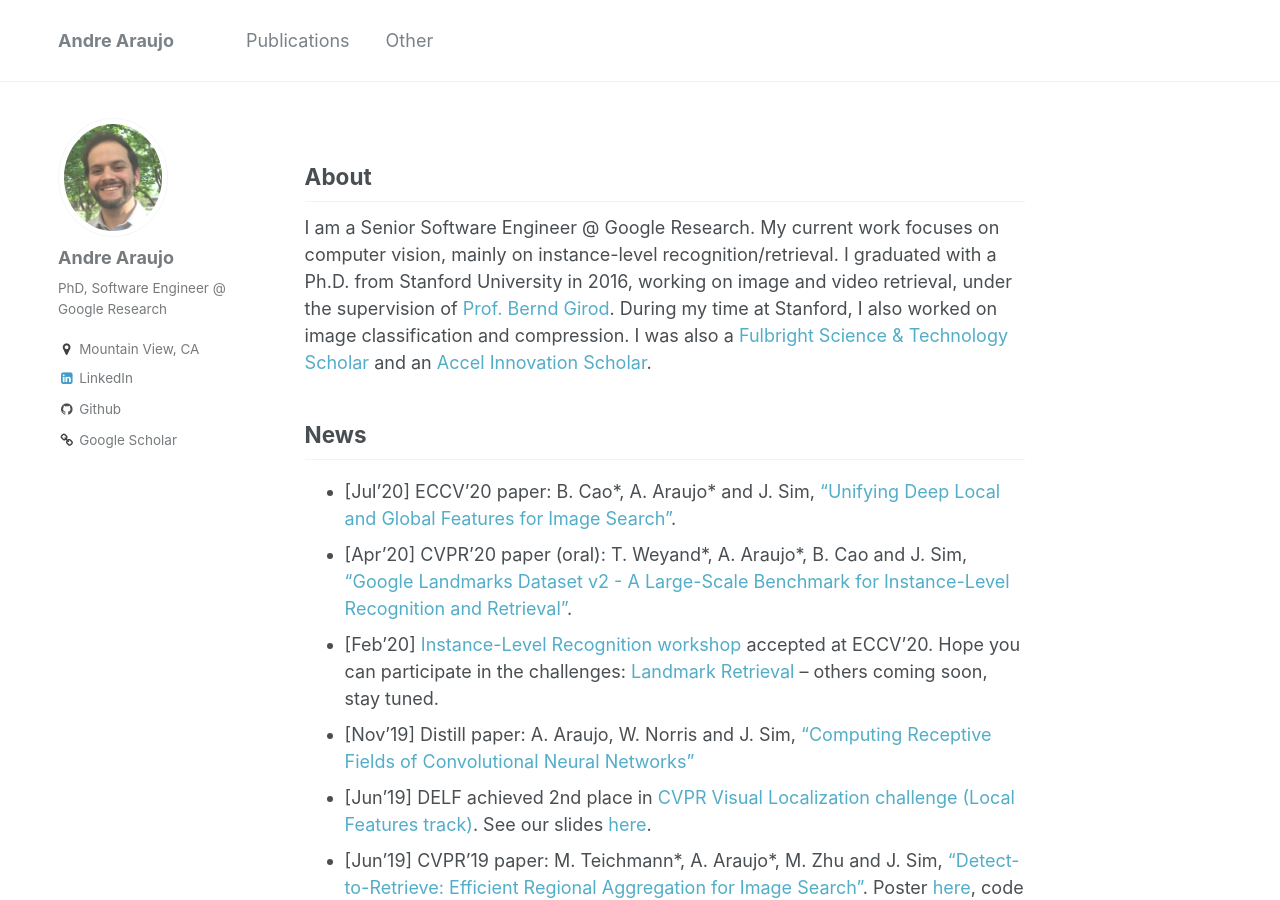
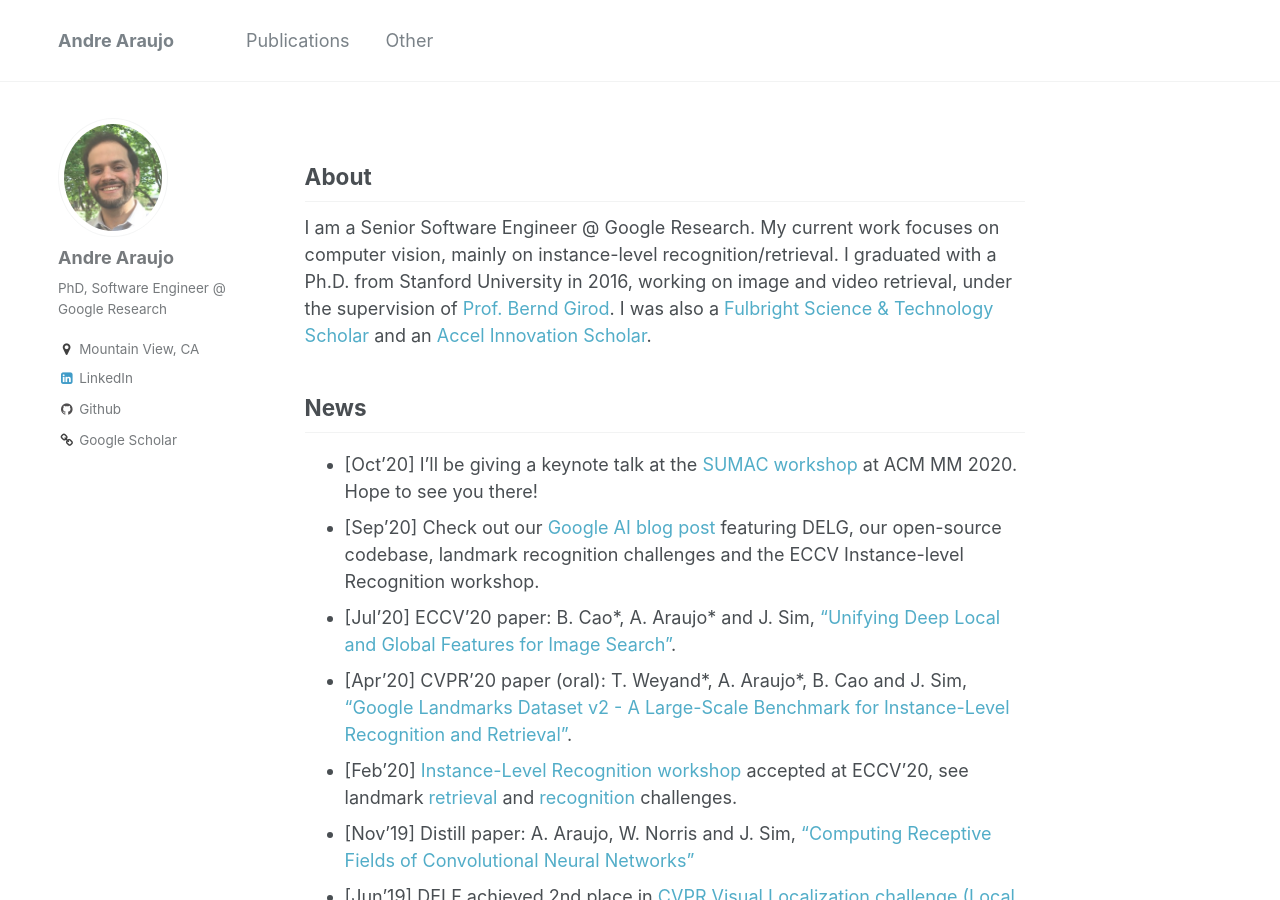
Before and after one commit to andrefaraujo/andrefaraujo.github.io, a Jekyll site: the page built from _pages/about.md, in a window 1280 px wide and 900 px high. Built offline with Jekyll 4.4.1, drawn with Linux system fonts in a browser that asks for light colours.

Commit message:
Oct 2020 updates

```diff
--- a/_pages/about.md
+++ b/_pages/about.md
@@ -14,14 +14,15 @@ redirect_from:
 I am a Senior Software Engineer @ Google Research.
 My current work focuses on computer vision, mainly on instance-level recognition/retrieval.
 I graduated with a Ph.D. from Stanford University in 2016, working on image and video retrieval, under the supervision of [Prof. Bernd Girod](http://www.stanford.edu/~bgirod).
-During my time at Stanford, I also worked on image classification and compression.
 I was also a [Fulbright Science & Technology Scholar](http://fulbrightscienceandtech.org/) and an [Accel Innovation Scholar](http://stvp.stanford.edu/ais/).
 
 ## News
 
+* [Oct'20] I'll be giving a keynote talk at the [SUMAC workshop](https://sumac2020.ec-lyon.fr/) at ACM MM 2020. Hope to see you there!
+* [Sep'20] Check out our [Google AI blog post](https://ai.googleblog.com/2020/09/advancing-instance-level-recognition.html) featuring DELG, our open-source codebase, landmark recognition challenges and the ECCV Instance-level Recognition workshop.
 * [Jul'20] ECCV'20 paper: B. Cao\*, A. Araujo\* and J. Sim, ["Unifying Deep Local and Global Features for Image Search"](https://arxiv.org/abs/2001.05027).
 * [Apr'20] CVPR'20 paper (oral): T. Weyand\*, A. Araujo\*, B. Cao and J. Sim, ["Google Landmarks Dataset v2 - A Large-Scale Benchmark for Instance-Level Recognition and Retrieval"](https://arxiv.org/abs/2004.01804).
-* [Feb'20] [Instance-Level Recognition workshop](https://ilr-workshop.github.io/ECCVW2020/) accepted at ECCV'20. Hope you can participate in the challenges: [Landmark Retrieval](https://kaggle.com/c/landmark-retrieval-2020) -- others coming soon, stay tuned.
+* [Feb'20] [Instance-Level Recognition workshop](https://ilr-workshop.github.io/ECCVW2020/) accepted at ECCV'20, see landmark [retrieval](https://www.kaggle.com/c/landmark-retrieval-2020) and [recognition](https://www.kaggle.com/c/landmark-recognition-2020) challenges.
 * [Nov'19] Distill paper: A. Araujo, W. Norris and J. Sim, ["Computing Receptive Fields of Convolutional Neural Networks"](https://distill.pub/2019/computing-receptive-fields/)
 * [Jun'19] DELF achieved 2nd place in [CVPR Visual Localization challenge (Local Features track)](https://sites.google.com/corp/view/ltvl2019). See our slides [here](https://docs.google.com/presentation/d/e/2PACX-1vTswzoXelqFqI_pCEIVl2uazeyGr7aKNklWHQCX-CbQ7MB17gaycqIaDTguuUCRm6_lXHwCdrkP7n1x/pub?start=false&loop=false&delayms=3000).
 * [Jun'19] CVPR'19 paper: M. Teichmann\*, A. Araujo\*, M. Zhu and J. Sim, ["Detect-to-Retrieve: Efficient Regional Aggregation for Image Search"](https://arxiv.org/abs/1812.01584). Poster [here](https://andrefaraujo.github.io/files/posters/2019-06-16-d2r.pdf), code [here](https://github.com/tensorflow/models/blob/master/research/delf/delf/python/detect_to_retrieve/DETECT_TO_RETRIEVE_INSTRUCTIONS.md).
```
